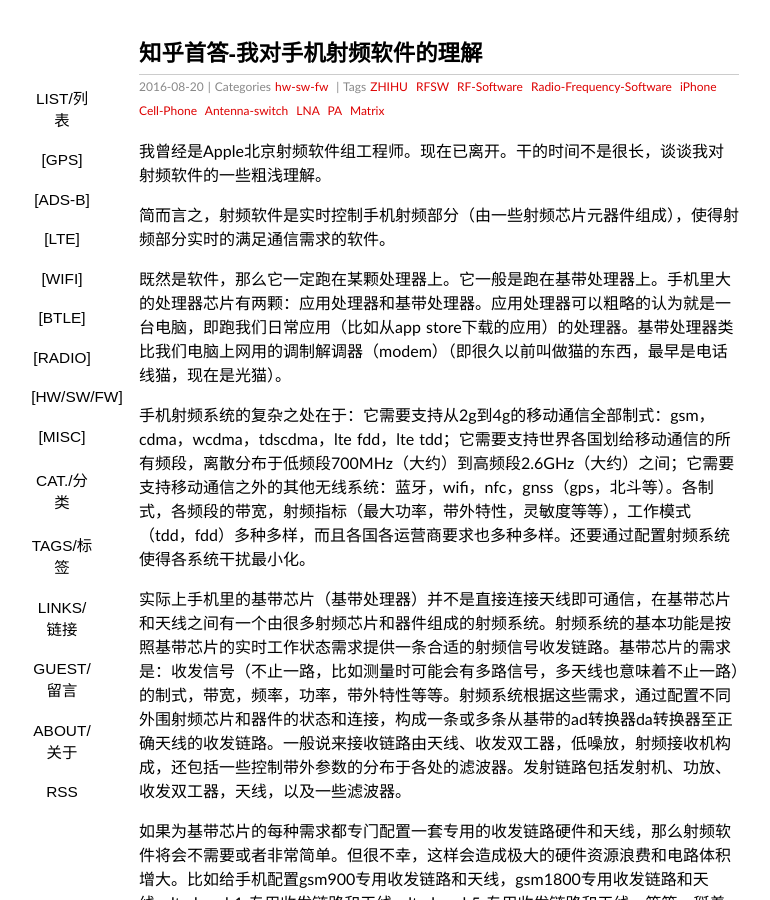
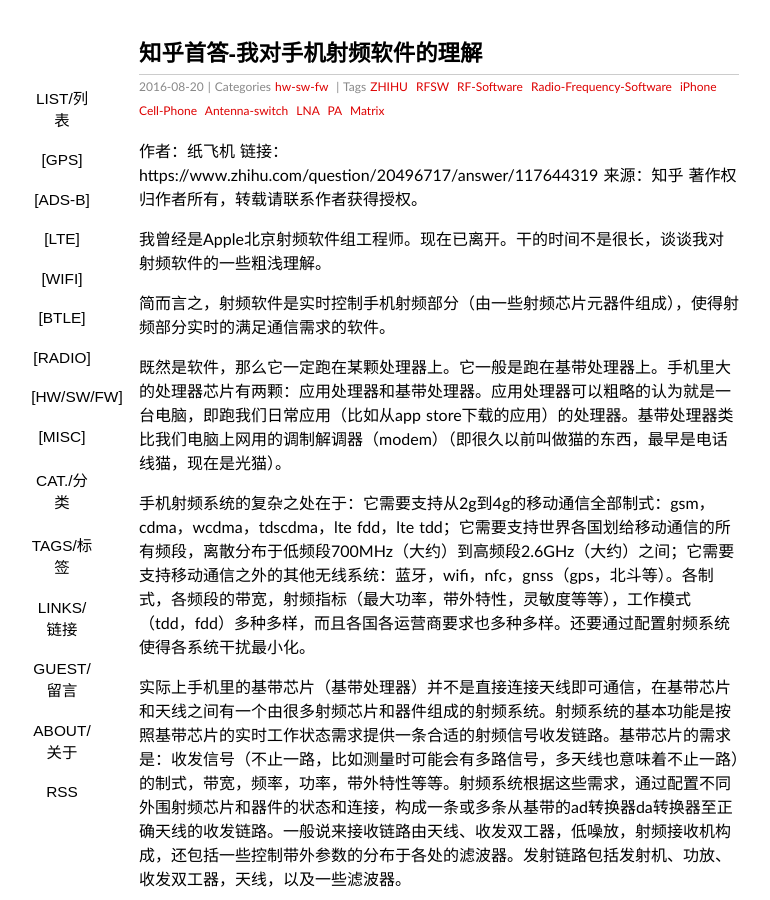
Before and after one commit to sdr-x/sdr-x.github.io, a Jekyll site: the page built from _posts/2016-08-20-ZHIHU-RFSW.md, in a window 1280 px wide and 900 px high. Shown: the whole window, without its empty margins (201-971 px from the left). Built offline with Jekyll 4.4.1, drawn with Linux system fonts in a browser that asks for light colours; some web fonts are replaced; comment, search, counter and statistics services are not loaded.

Commit message:
Update 2016-08-20-ZHIHU-RFSW.md

```diff
--- a/_posts/2016-08-20-ZHIHU-RFSW.md
+++ b/_posts/2016-08-20-ZHIHU-RFSW.md
@@ -6,6 +6,11 @@ thread: 20160820
 categories: hw-sw-fw
 tags:  ZHIHU RFSW RF-Software Radio-Frequency-Software iPhone Cell-Phone Antenna-switch LNA PA Matrix
 ---
+
+作者：纸飞机
+链接：https://www.zhihu.com/question/20496717/answer/117644319
+来源：知乎
+著作权归作者所有，转载请联系作者获得授权。
 
 我曾经是Apple北京射频软件组工程师。现在已离开。干的时间不是很长，谈谈我对射频软件的一些粗浅理解。
 
```
